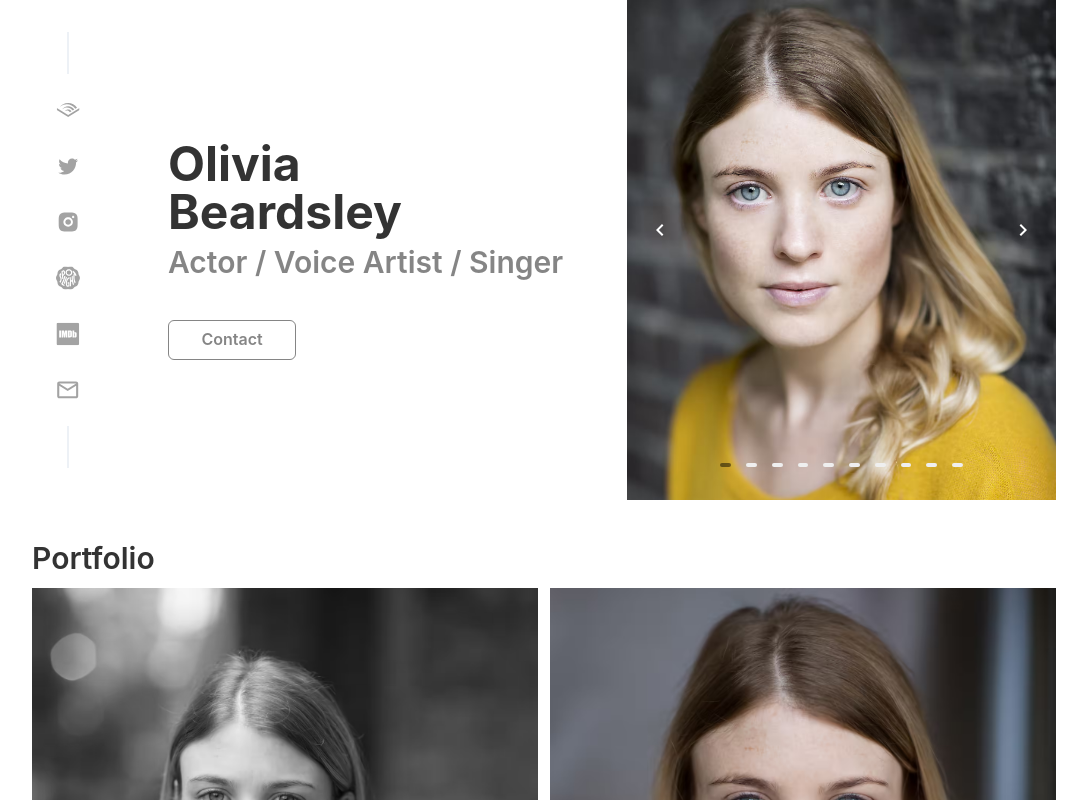
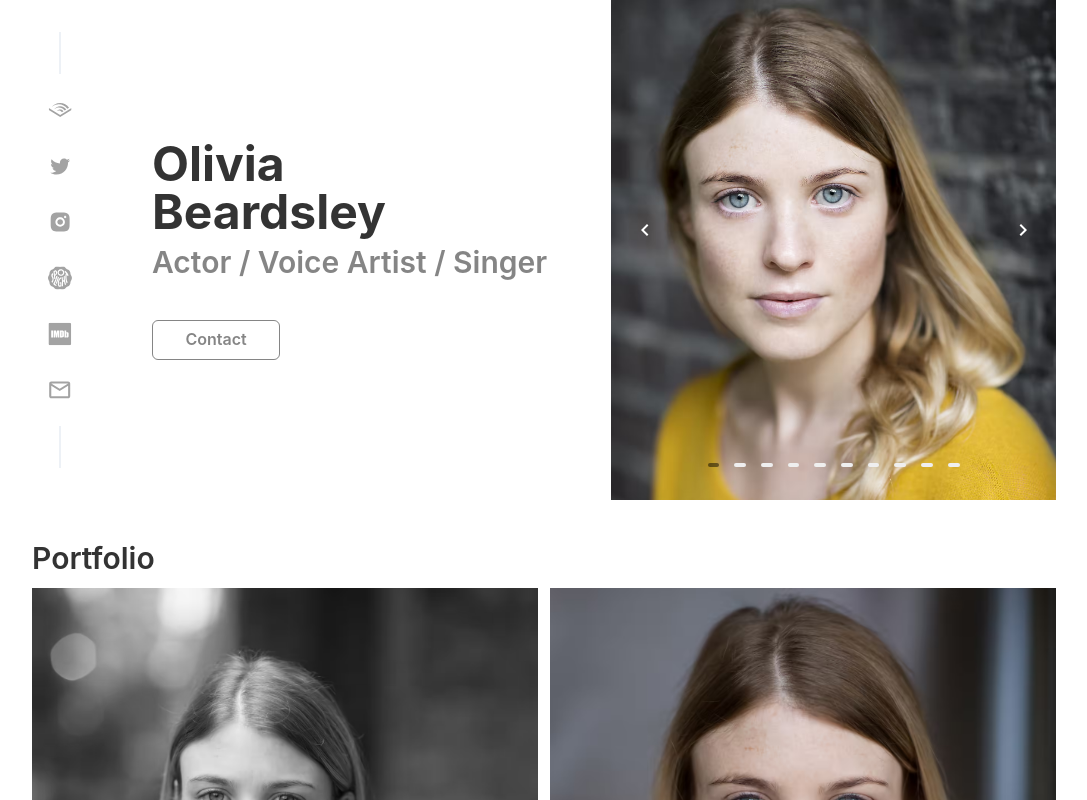
Before and after one commit to beardsleym/olivia-2.0, a Next.js app: page / in a window 1280 px wide. Shown: the top 800 px of the page, without its empty margins (96-1183 px from the left). Built offline with nearby package versions, Linux system fonts and the light colour scheme.

Commit message:
style(contact): fix contact form on mobile

```diff
--- a/components/Socials.tsx
+++ b/components/Socials.tsx
@@ -1,5 +1,6 @@
 import {
   Flex,
+  Box,
   Divider,
   IconButton,
   useColorModeValue,
@@ -42,7 +43,7 @@ export const Socials: React.FC<SocialsProps> = ({
           color={useColorModeValue("black", "white")}
           h={6}
           w={6}
-          m={6}
+          m={4}
           key="Amazon Audible"
         />
       ),
@@ -54,7 +55,7 @@ export const Socials: React.FC<SocialsProps> = ({
           color={useColorModeValue("black", "white")}
           h={6}
           w={6}
-          m={6}
+          m={4}
           key="Twitter"
         />
       ),
@@ -66,7 +67,7 @@ export const Socials: React.FC<SocialsProps> = ({
           color={useColorModeValue("black", "white")}
           h={6}
           w={6}
-          m={6}
+          m={4}
           key="Instagram"
         />
       ),
@@ -78,7 +79,7 @@ export const Socials: React.FC<SocialsProps> = ({
           color={useColorModeValue("black", "white")}
           h={6}
           w={6}
-          m={6}
+          m={4}
           key="Spotlight Casting"
         />
       ),
@@ -90,7 +91,7 @@ export const Socials: React.FC<SocialsProps> = ({
           color={useColorModeValue("black", "white")}
           h={6}
           w={6}
-          m={6}
+          m={4}
           key="IMDB"
         />
       ),
@@ -102,7 +103,7 @@ export const Socials: React.FC<SocialsProps> = ({
           color={useColorModeValue("black", "white")}
           h={6}
           w={6}
-          m={6}
+          m={4}
           key="e-mail"
         />
       ),
@@ -113,7 +114,7 @@ export const Socials: React.FC<SocialsProps> = ({
     <Flex
       justifyContent="space-between"
       alignItems="center"
-      gap={{ base: 1, sm: 4 }}
+      gap={{ base: 0, sm: 4 }}
       flexDirection={{ base: "row", md: horizontalOnly ? "row" : "column" }}
     >
       <Divider color={color} borderWidth="1px" orientation={orientation} />
@@ -129,7 +130,6 @@ export const Socials: React.FC<SocialsProps> = ({
           />
         </Tooltip>
       ))}
-
       {!iconsRight && (
         <Divider color={color} borderWidth="1px" orientation={orientation} />
       )}
--- a/pages/contact.tsx
+++ b/pages/contact.tsx
@@ -47,7 +47,7 @@ export default function Home() {
             <Socials iconsRight horizontalOnly />
           </Box>
         </Flex>
-        <AspectRatio ratio={2 / 1}>
+        <AspectRatio ratio={2 / 1} maxW="2xl" margin="auto">
           <Image src="avif/4.avif" alt="olivia" rounded="md" />
         </AspectRatio>
         <Heading
```
